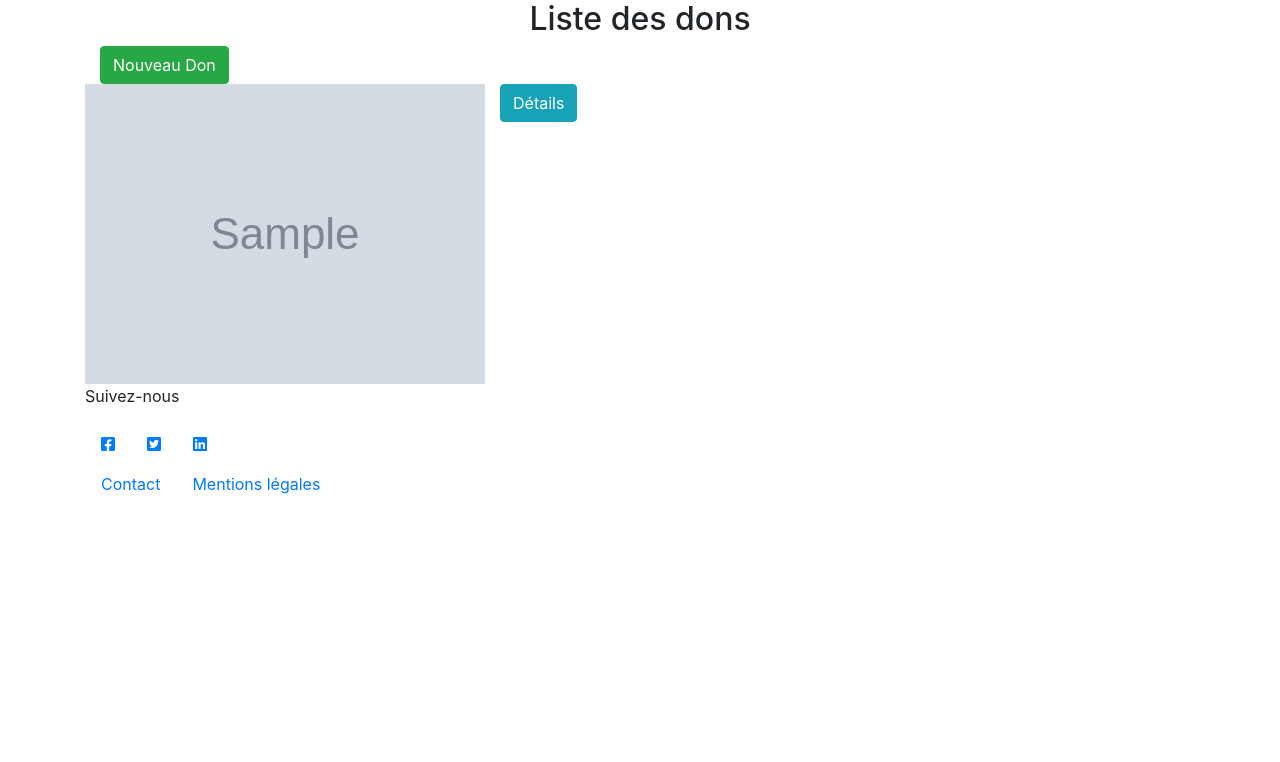
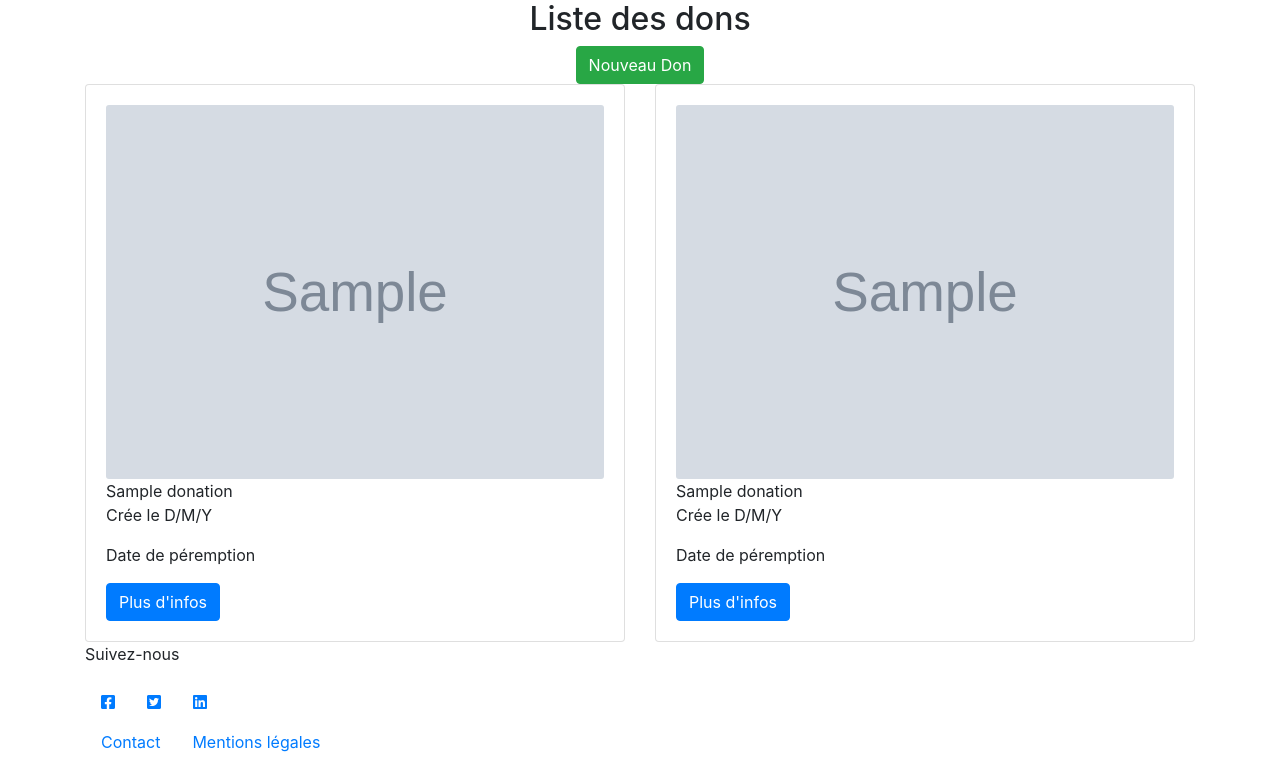
Before and after one commit to natacha-h/Dons-Alimentaire_OFoodBank, a Symfony app: template templates/donation/list.html.twig in a window 1280 px wide. Shown: the part 144-906 px from the top of the page. Before the commit the page ends 638 px from the top, so only its background shows below. Run offline with Twig, Linux system fonts and the light colour scheme; the template is opened without the code that fills it: most values are stand-ins (such as "Sample title", 1, 10 or a date in 2020); grey boxes marked "Sample" are stand-in pictures; some libraries are stand-ins or nearby versions.

Commit message:
amélioration front list

```diff
--- a/templates/base.html.twig
+++ b/templates/base.html.twig
@@ -2,6 +2,7 @@
 <html>
     <head>
         <meta charset="UTF-8">
+
         <title>{% block title %}Welcome!{% endblock %}</title>
         {# Css Fontawesome #}
         <link rel="stylesheet" href="https://use.fontawesome.com/releases/v5.8.2/css/all.css" integrity="sha384-oS3vJWv+0UjzBfQzYUhtDYW+Pj2yciDJxpsK1OYPAYjqT085Qq/1cq5FLXAZQ7Ay" crossorigin="anonymous">
--- a/templates/donation/list.html.twig
+++ b/templates/donation/list.html.twig
@@ -2,29 +2,56 @@
 
 {% block title %}liste des dons{% endblock %}
 
- {#{% include "nav.html.twig" %}#}
+
 
 {% block body %}
 
 
+ <h2 class="text-center">Liste des dons</h2>
+
+<div class="row justify-content-center">
+  <button type="bouton" class="btn btn-success">Nouveau Don</button>
+</div>
+
+ {% for donation in donations %}
 
 
-<div class="container">
-    <h2 class="text-center">Liste des dons</h2>
+ <div class="row">
+  <div class="col-sm-6">
+    <div class="card">
+      <div class="card-body">
+       <img src="{{donation.picture}}" class="card-img" alt="aleatoire"
+        <h3 class="card-title">{{donation.title}}</h3>
+        <p class="card-text">Crée le D/M/Y</small></p>
+        <p class="card-text">Date de péremption</small></p>
+        <a href="#" class="btn btn-primary">Plus d'infos</a>
+      </div>
+    </div>
+  </div>
+ <div class="col-sm-6">
+    <div class="card">
+      <div class="card-body">
+       <img src="{{donation.picture}}" class="card-img" alt="aleatoire"
+        <h3 class="card-title">{{donation.title}}</h3>
+        <p class="card-text">Crée le D/M/Y</small></p>
+        <p class="card-text">Date de péremption</small></p>
+        <a href="#" class="btn btn-primary">Plus d'infos</a>
+      </div>
+    </div>
+  </div>
+</div>
 
-        <button type="button" class="btn btn-success">Nouveau Don</button>
-        <div class="row">
-            {% for donation in donations %}
+   {% endfor %}
 
 
-                <img src="{{donation.picture}} " class="img-fluid" alt="Responsive image">
-            <div class="col-md-4">
-                <button type="button" class="btn btn-info">Détails</button>
 
-            </div>
-        </div>
 
-            {% endfor %}
+
+
+
+
+
+
 
 
 
```
